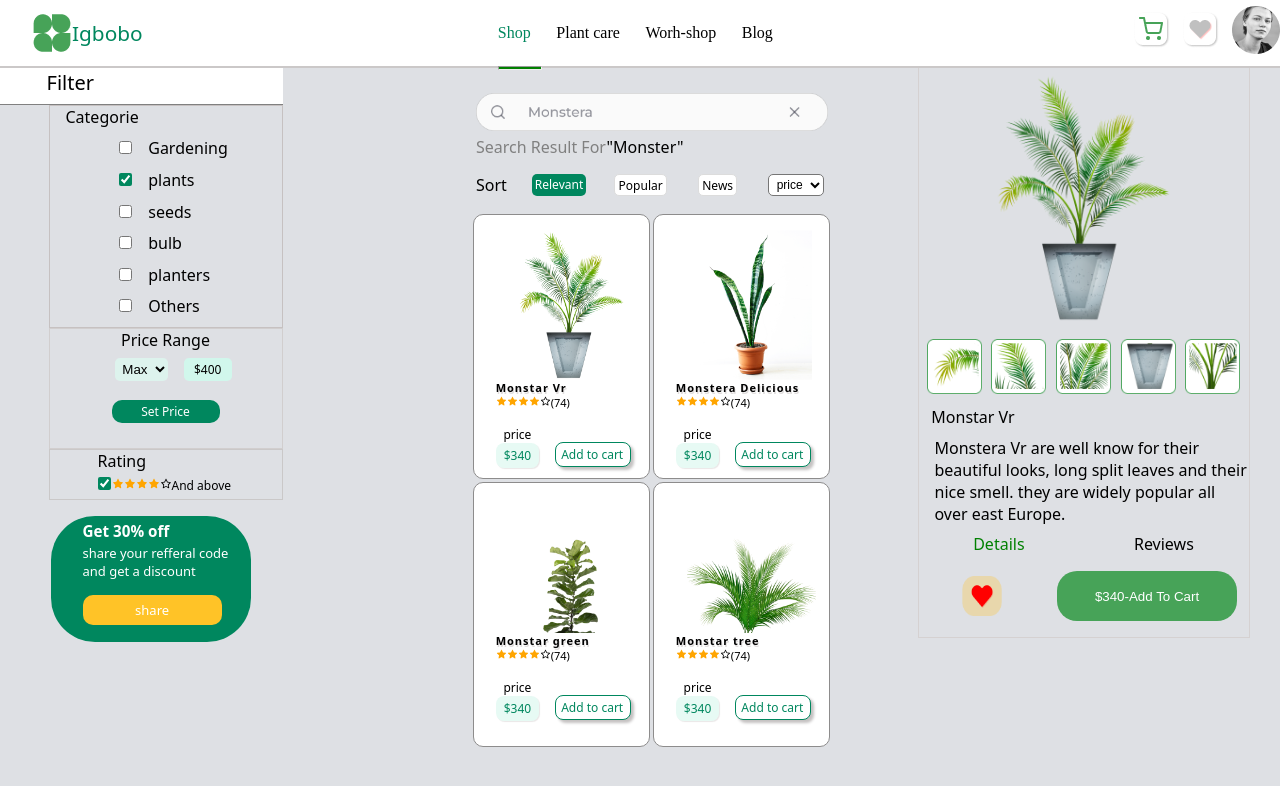
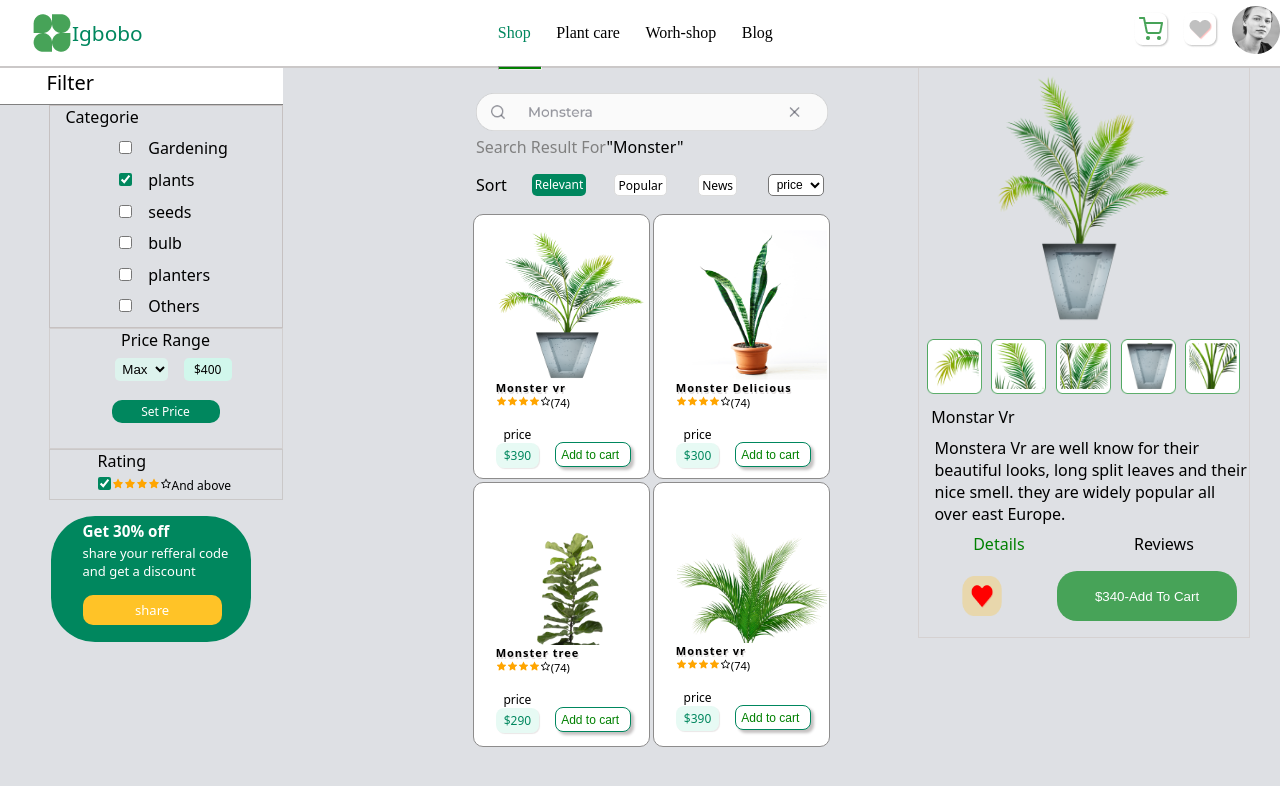
Before and after one commit to goodylove/igbobo, a React (Create React App) app: page / in a window 1280 px wide. Shown: the top 786 px of the page. Built offline with nearby package versions, Linux system fonts and the light colour scheme.

Commit message:
add functionalitie

```diff
--- a/src/App.css
+++ b/src/App.css
@@ -43,3 +43,9 @@ body{
     transform: rotate(360deg);
   }
 }
+.btn-item{
+  border: none;
+  background: none;
+  font-size: 12px;
+  color: green;
+}
--- /dev/null
+++ b/src/components/Data.js
@@ -0,0 +1,31 @@
+import Tree1 from "./assets/tree1.png";
+import Gold from "./assets/gold.png";
+import plant from "./assets/plant.png";
+import leaf from "./assets/leaf.png";
+
+export const itemsCon = [
+  {
+    img: Tree1,
+    id: 1,
+    price: 390,
+    name: "Monster vr",
+  },
+  {
+    img: Gold,
+    id: 2,
+    price: 300,
+    name: "Monster Delicious",
+  },
+  {
+    img: leaf,
+    id: 3,
+    price: 290,
+    name: "Monster tree",
+  },
+  {
+    img: plant,
+    id: 4,
+    price: 390,
+    name: "Monster vr",
+  },
+];
--- /dev/null
+++ b/src/components/Items.js
@@ -0,0 +1,48 @@
+import React from "react";
+import { AiFillStar } from "react-icons/ai";
+import { AiOutlineStar } from "react-icons/ai";
+// import "./centersection/Monster.css";
+
+const Items = ({ id, img, price, name, onClick }) => {
+  return (
+    <div className="plan1" id={id}>
+      <div className="plant-holder">
+        <img src={img} alt="" height={150} width={150} />
+        <div className="start-con">
+          <span className="tree-name">{name}</span>
+          <ul className="stars-c">
+            <li>
+              <AiFillStar className="icon-start" />
+            </li>
+            <li>
+              <AiFillStar className="icon-start" />
+            </li>
+            <li>
+              <AiFillStar className="icon-start" />
+            </li>
+            <li>
+              <AiFillStar className="icon-start" />
+            </li>
+            <li>
+              <AiOutlineStar />
+            </li>
+            <li>(74)</li>
+          </ul>
+          <div className="tree-price">
+            <div className="pri">
+              <span>price</span>
+              <span className="price-am">${price}</span>
+            </div>
+            <div className="cart-p">
+              <button onClick={onClick} className="btn-item">
+                Add to cart
+              </button>
+            </div>
+          </div>
+        </div>
+      </div>
+    </div>
+  );
+};
+
+export default Items;
--- a/src/components/addToCart/AddToCart.jsx
+++ b/src/components/addToCart/AddToCart.jsx
@@ -6,6 +6,7 @@ import Part3 from "../assets/Group 19.png";
 import Part4 from "../assets/Group 18.png";
 import Part5 from "../assets/Group 17.png";
 import Heart from "../assets/love button.png";
+import { motion } from "framer-motion";
 // import { BsHeart } from "react-icons/bs";
 import "./AddToCart.css";
 
--- a/src/components/centersection/Monster.jsx
+++ b/src/components/centersection/Monster.jsx
@@ -7,8 +7,10 @@ import Gold from "../assets/gold.png";
 import plant from "../assets/plant.png";
 import leaf from "../assets/leaf.png";
 import "./Monstar.css";
+import Items from "./../Items";
 
-const Monster = () => {
+const Monster = ({ items, onClick }) => {
+  console.log(items);
   return (
     <div className="monster-wrapper">
       <div className="search-con">
@@ -32,146 +34,18 @@ const Monster = () => {
         </div>
       </div>
       <div className="plant-con">
-        <div className="plan1">
-          <div className="plant-holder">
-            <img src={Tree1} alt="" height={150} />
-            <div className="start-con">
-              <span className="tree-name">Monstar Vr</span>
-              <ul className="stars-c">
-                <li>
-                  <AiFillStar className="icon-start" />
-                </li>
-                <li>
-                  <AiFillStar className="icon-start" />
-                </li>
-                <li>
-                  <AiFillStar className="icon-start" />
-                </li>
-                <li>
-                  <AiFillStar className="icon-start" />
-                </li>
-                <li>
-                  <AiOutlineStar />
-                </li>
-                <li>(74)</li>
-              </ul>
-              <div className="tree-price">
-                <div className="pri">
-                  <span>price</span>
-                  <span className="price-am">$340</span>
-                </div>
-                <div className="cart-p">
-                  <span>Add to cart</span>
-                </div>
-              </div>
-            </div>
-          </div>
-        </div>
-        <div className="plan1">
-          <div className="plant-holder">
-            <img src={Gold} alt="" height={150} />
-            <div className="start-con">
-              <span className="tree-name">Monstera Delicious</span>
-              <ul className="stars-c">
-                <li>
-                  <AiFillStar className="icon-start" />
-                </li>
-                <li>
-                  <AiFillStar className="icon-start" />
-                </li>
-                <li>
-                  <AiFillStar className="icon-start" />
-                </li>
-                <li>
-                  <AiFillStar className="icon-start" />
-                </li>
-                <li>
-                  <AiOutlineStar />
-                </li>
-                <li>(74)</li>
-              </ul>
-              <div className="tree-price">
-                <div className="pri">
-                  <span>price</span>
-                  <span className="price-am">$340</span>
-                </div>
-                <div className="cart-p">
-                  <span>Add to cart</span>
-                </div>
-              </div>
-            </div>
-          </div>
-        </div>
-        <div className="plan1">
-          <div className="plant-holder">
-            <img src={leaf} alt="" height={120} />
-            <div className="start-con">
-              <span className="tree-name">Monstar green</span>
-              <ul className="stars-c">
-                <li>
-                  <AiFillStar className="icon-start" />
-                </li>
-                <li>
-                  <AiFillStar className="icon-start" />
-                </li>
-                <li>
-                  <AiFillStar className="icon-start" />
-                </li>
-                <li>
-                  <AiFillStar className="icon-start" />
-                </li>
-                <li>
-                  <AiOutlineStar />
-                </li>
-                <li>(74)</li>
-              </ul>
-              <div className="tree-price">
-                <div className="pri">
-                  <span>price</span>
-                  <span className="price-am">$340</span>
-                </div>
-                <div className="cart-p">
-                  <span>Add to cart</span>
-                </div>
-              </div>
-            </div>
-          </div>
-        </div>
-        <div className="plan1">
-          <div className="plant-holder">
-            <img src={plant} alt="" height={120} />
-            <div className="start-con">
-              <span className="tree-name">Monstar tree</span>
-              <ul className="stars-c">
-                <li>
-                  <AiFillStar className="icon-start" />
-                </li>
-                <li>
-                  <AiFillStar className="icon-start" />
-                </li>
-                <li>
-                  <AiFillStar className="icon-start" />
-                </li>
-                <li>
-                  <AiFillStar className="icon-start" />
-                </li>
-                <li>
-                  <AiOutlineStar />
-                </li>
-                <li>(74)</li>
-              </ul>
-              <div className="tree-price">
-                <div className="pri">
-                  <span>price</span>
-                  <span className="price-am">$340</span>
-                </div>
-                <div className="cart-p">
-                  <span>Add to cart</span>
-                </div>
-              </div>
-            </div>
-          </div>
-        </div>
+        {items.map(({ id, name, price, img }) => {
+          return (
+            <Items
+              id={id}
+              name={name}
+              price={price}
+              img={img}
+              key={id}
+              onClick={onClick}
+            />
+          );
+        })}
       </div>
     </div>
   );
--- a/src/pages/Shop.js
+++ b/src/pages/Shop.js
@@ -1,9 +1,21 @@
-import React from "react";
+import React, { useState } from "react";
 import Categoriesection from "./../components/categoriesection/CategorieSection";
 import Monster from "./../components/centersection/Monster";
 import AddToCart from "./../components/addToCart/AddToCart";
+import { motion } from "framer-motion";
+import { itemsCon } from "../components/Data";
 import "./Shop.css";
+
 const Shop = () => {
+  const [item, setItem] = useState([]);
+  let [id] = itemsCon;
+  const handleClick = (e) => {
+    const item = itemsCon.filter((item) => item.id === e);
+    console.log(item);
+    setItem(item);
+    return item;
+  };
+
   return (
     <div className="shop">
       <div className="wrapper">
@@ -11,11 +23,9 @@ const Shop = () => {
           <Categoriesection />
         </div>
         <div className="mon">
-          <Monster />
+          <Monster items={itemsCon} onClick={() => handleClick()} />
         </div>
-        <div className="animate">
-          <AddToCart />
-        </div>
+        <div className="animate">{item ? <AddToCart /> : ""}</div>
       </div>
     </div>
   );
```
